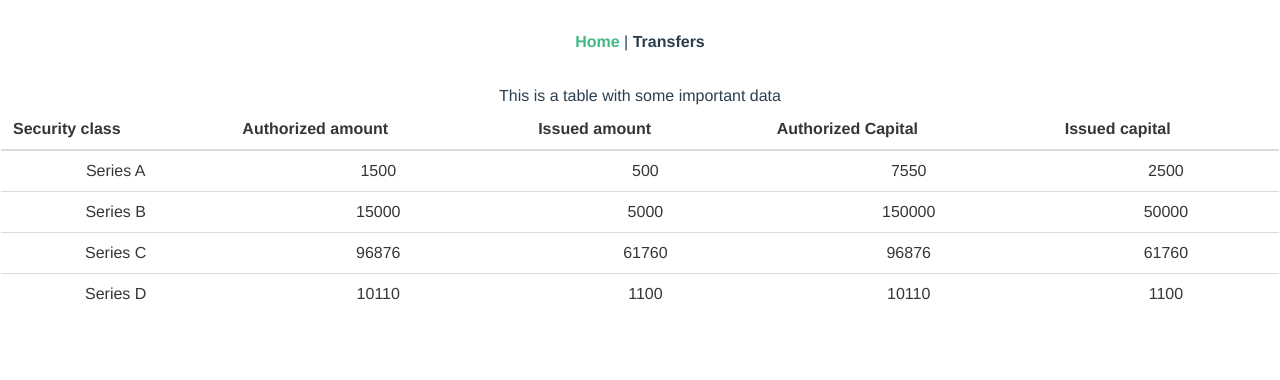
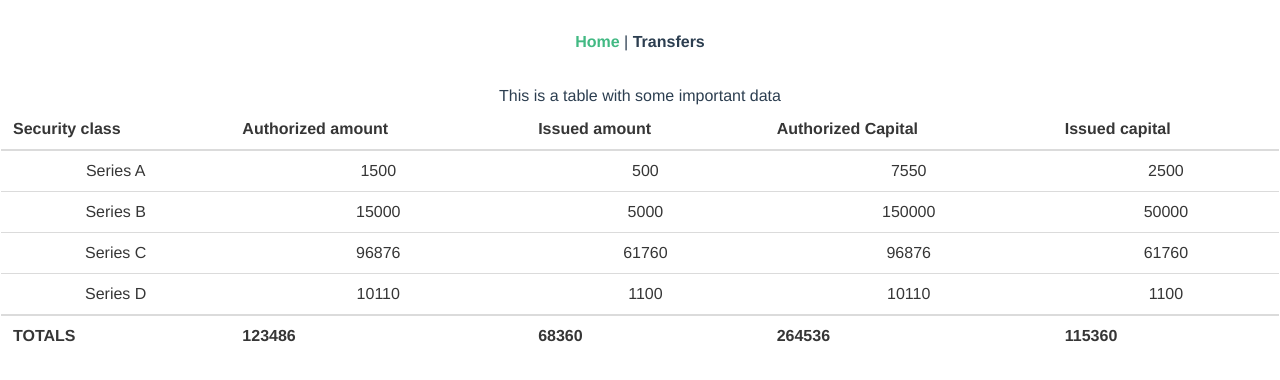
Before and after one commit to TudorPetrariu/Vue-Class-Typescript, a Vue app: page / in a window 1280 px wide. Shown: the top 380 px of the page. Built offline with nearby package versions, Linux system fonts and the light colour scheme.

Commit message:
Add transfers table total sum footer

```diff
--- a/src/views/Home.vue
+++ b/src/views/Home.vue
@@ -1,15 +1,30 @@
 <template>
   <div class="home">
     <h1>This is a table with some important data</h1>
-    <b-table :data="tableData" :columns="columns"></b-table>
+    <b-table :data="tableData" :columns="columns">
+      <template #footer>
+        <th key-attribute="footer-label">
+          <span>TOTALS</span>
+        </th>
+        <transferRowFooter key-attribute="totalAuthorizedAmount" :footer-cell-text="totalAuthorizedAmount" />
+        <transferRowFooter key-attribute="totalIssuedAmount" :footer-cell-text="totalIssuedAmount" />
+        <transferRowFooter key-attribute="totalAuthorizedCapital" :footer-cell-text="totalAuthorizedCapital" />
+        <transferRowFooter key-attribute="totalIssuedCapital" :footer-cell-text="totalIssuedCapital" />
+      </template>
+    </b-table>
   </div>
 </template>
 
 <script lang="ts">
 import { Component, Vue } from "vue-property-decorator";
 import { TableData } from "@/types/types";
+import { totalAmount } from "../../utils/helperFunctions";
+import transferRowFooter from "@/components/transferRowFooter.vue";
 
-@Component
+@Component({
+  name: "Home",
+  components: { transferRowFooter },
+})
 export default class Home extends Vue {
   tableData: TableData[] = [];
   columns = [
@@ -35,6 +50,18 @@ export default class Home extends Vue {
     },
   ];
   loading = false;
+  get totalAuthorizedAmount(): number {
+    return totalAmount(this.tableData, "authorizedAmount");
+  }
+  get totalIssuedAmount(): number {
+    return totalAmount(this.tableData, "issuedAmount");
+  }
+  get totalAuthorizedCapital(): number {
+    return totalAmount(this.tableData, "authorizedCapital");
+  }
+  get totalIssuedCapital(): number {
+    return totalAmount(this.tableData, "issuedCapital");
+  }
 
   // mounted works fine if your ide complains about it
   // eslint-disable-next-line @typescript-eslint/explicit-module-boundary-types
```
